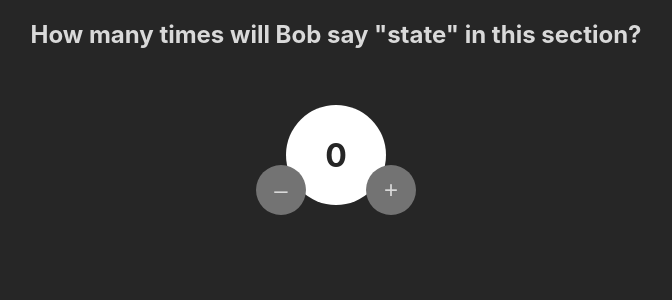
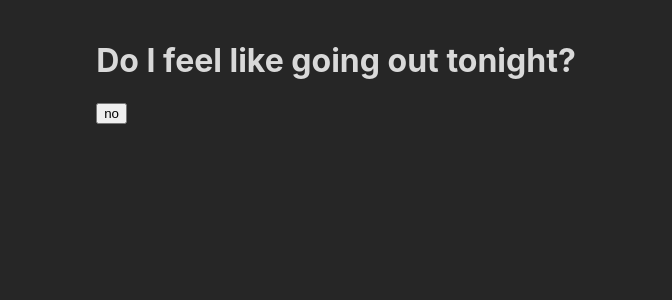
Before and after one commit to Urahara-99/chef-claude, a React (Vite) app: page / in a window 1280 px wide. Shown: the top 300 px of the page, without its empty margins (304-976 px from the left). Built offline with nearby package versions, Linux system fonts and the light colour scheme.

Commit message:
main component

```diff
--- a/src/components/Rough.jsx
+++ b/src/components/Rough.jsx
@@ -2,28 +2,15 @@ import React from 'react'
 
 const Rough = () => {
 
-    const [count, setCount] = React.useState(0);
+    const isGoingOut = false
 
-    function increment(){
-        setCount((prev)=>prev+1)
-        setCount((prev)=>prev+1)
-        setCount((prev)=>prev+1)
-    }
-
-    function decrement(){
-        setCount((prev)=>prev-1)
-    }
-
+    let answer = isGoingOut ? "yes " : "no"
 
 return (
     <>
-        <main className="container">
-            <h1>How many times will Bob say "state" in this section?</h1>
-            <div className="counter">
-                <button className="minus" aria-label="Decrease count" onClick={decrement}>–</button>
-                <h2 className="count">{count}</h2>
-                <button className="plus" aria-label="Increase count" onClick={increment}>+</button>
-            </div>
+        <main>
+            <h1 className="title">Do I feel like going out tonight?</h1>
+            <button className="value">{answer}</button>
         </main>
     </>
   )
```
